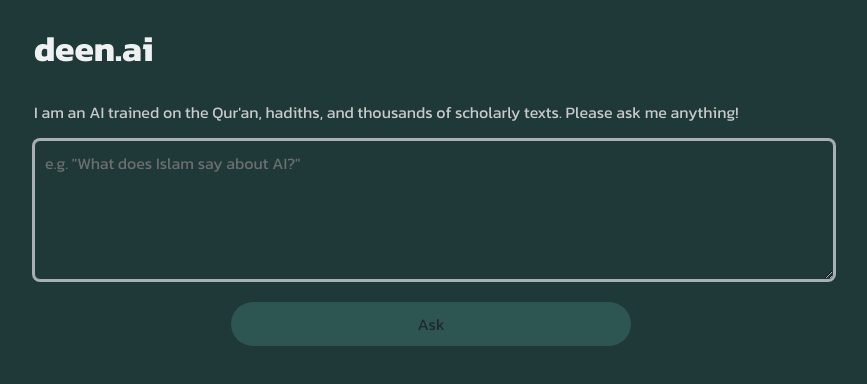
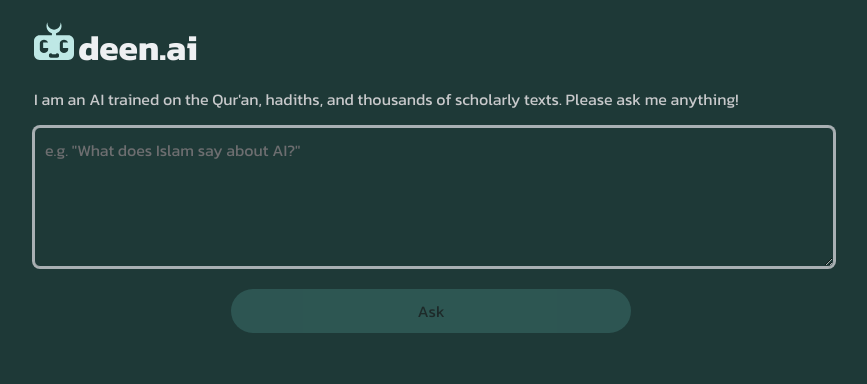
Before and after one commit to yousefamar/deen-ai, a plain HTML site: page index.html in a window 1280 px wide. Shown: the whole page, without its empty margins (206-1073 px from the left). Drawn offline with nearby package versions, Linux system fonts and the light colour scheme.

Commit message:
add: logo

```diff
--- a/index.html
+++ b/index.html
@@ -78,7 +78,8 @@
 </head>
 
 <body>
-  <h1>deen.ai</h1>
+  <img src="logo.svg" style="width: 2.5em; height: 2.5em;"/>
+  <h1 style="display: inline">deen.ai</h1>
 
   <div style="position: relative; width: 100%;">
     <div id="page-1" class="content">
```
Also changed, not shown: logo.svg (added).
